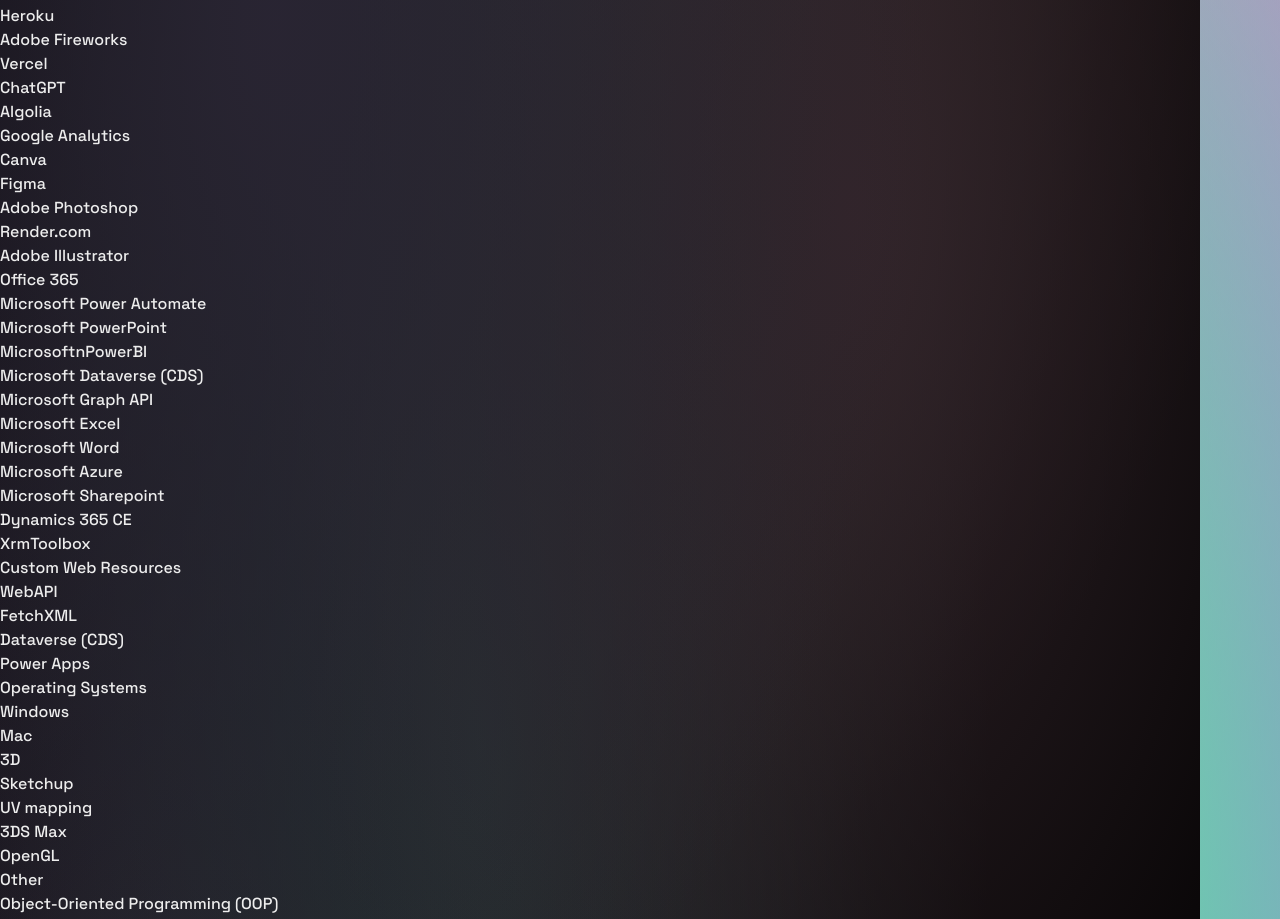
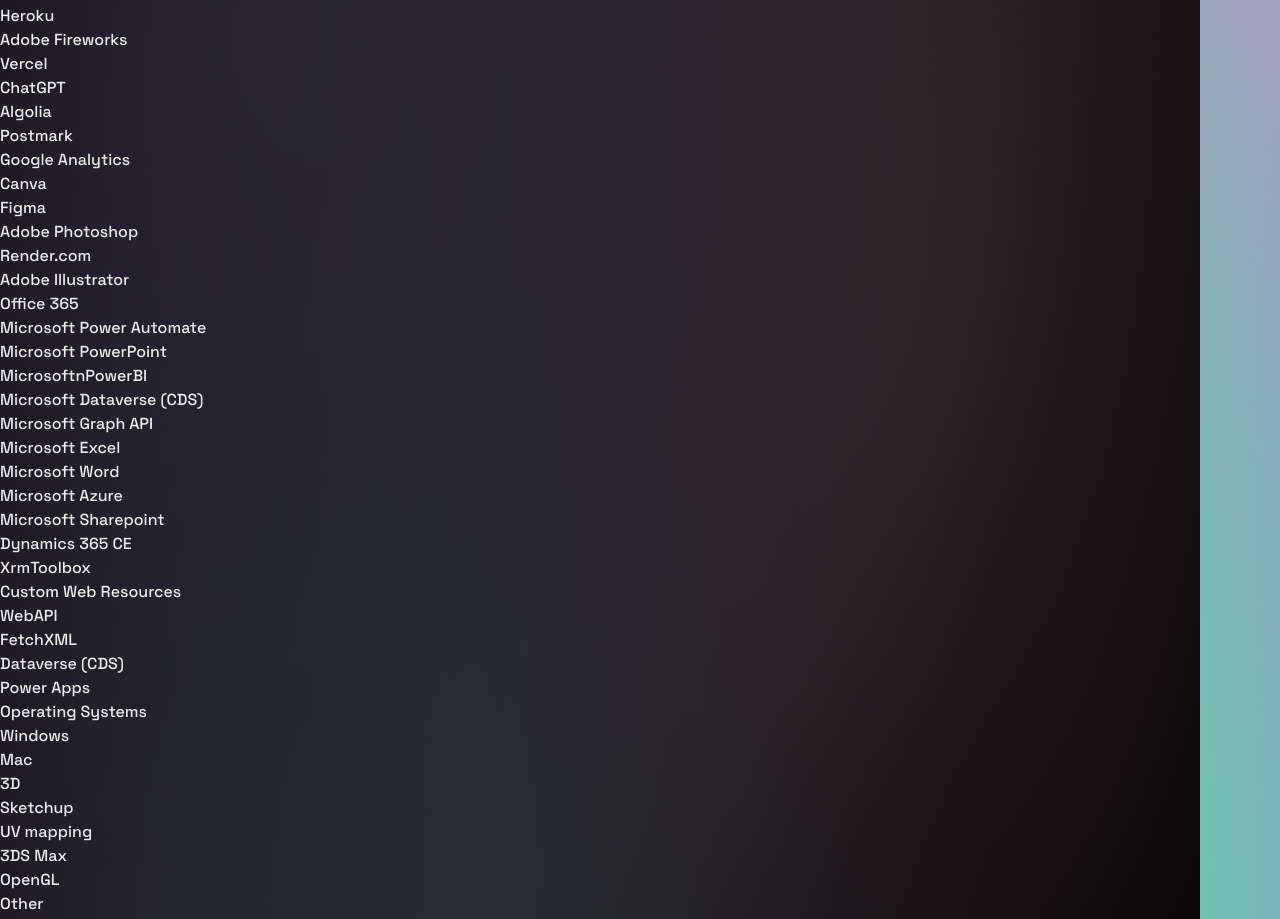
Before and after one commit to SamWhillance/samwhillance.com, a Next.js app: page /skills in a window 1280 px wide. Shown: the part 1788-2707 px from the top of the page. Built offline with nearby package versions, Linux system fonts and the light colour scheme.

Commit message:
Update page.tsx

```diff
--- a/src/app/skills/page.tsx
+++ b/src/app/skills/page.tsx
@@ -160,6 +160,7 @@
 	{ name: 'Render.com', value: 4, category: 'Tools' },
 	{ name: 'Algolia', value: 7, category: 'Tools' },
 	{ name: 'ChatGPT', value: 8, category: 'Tools' },
+	{ name: 'Postmark', value: 7, category: 'Tools' },
 
 	// Office 365
 	{ name: 'Microsoft Azure', value: 6, category: 'Office 365' },
```
